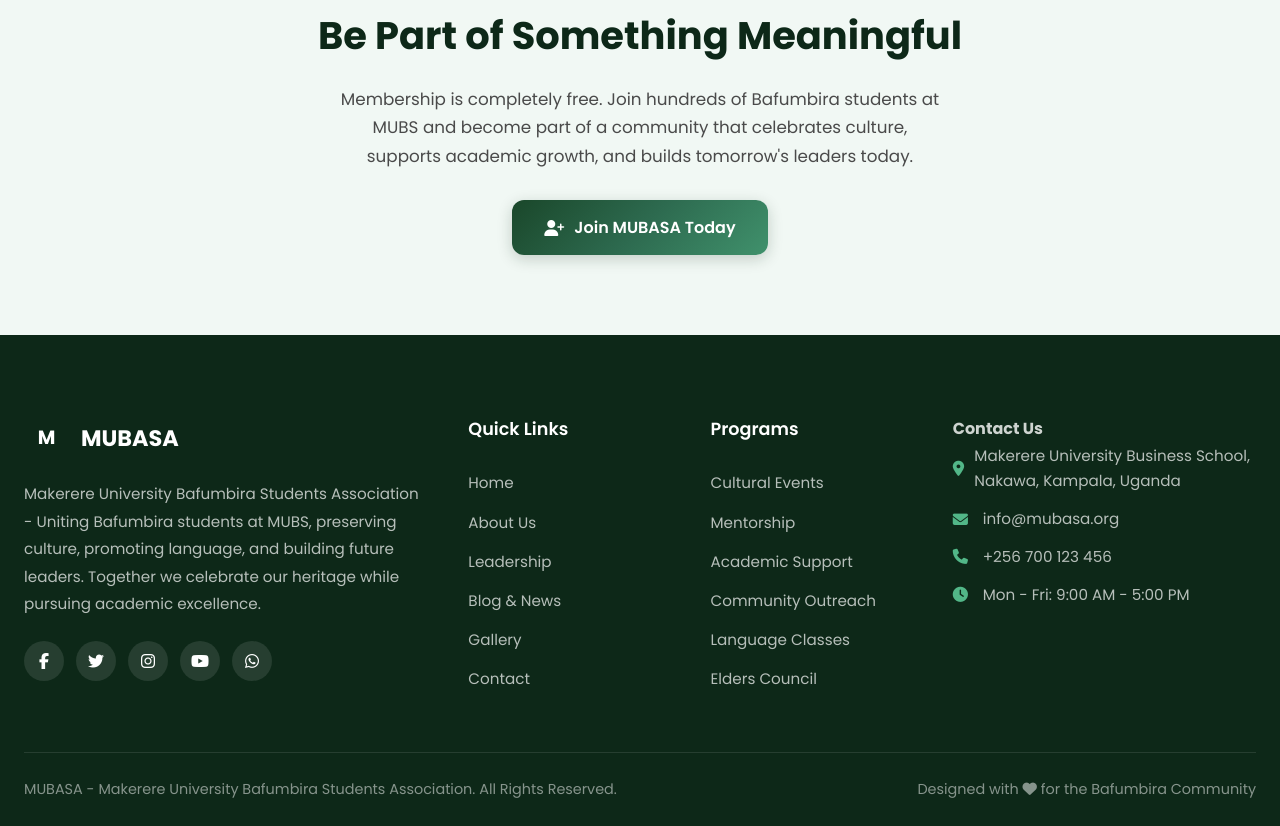
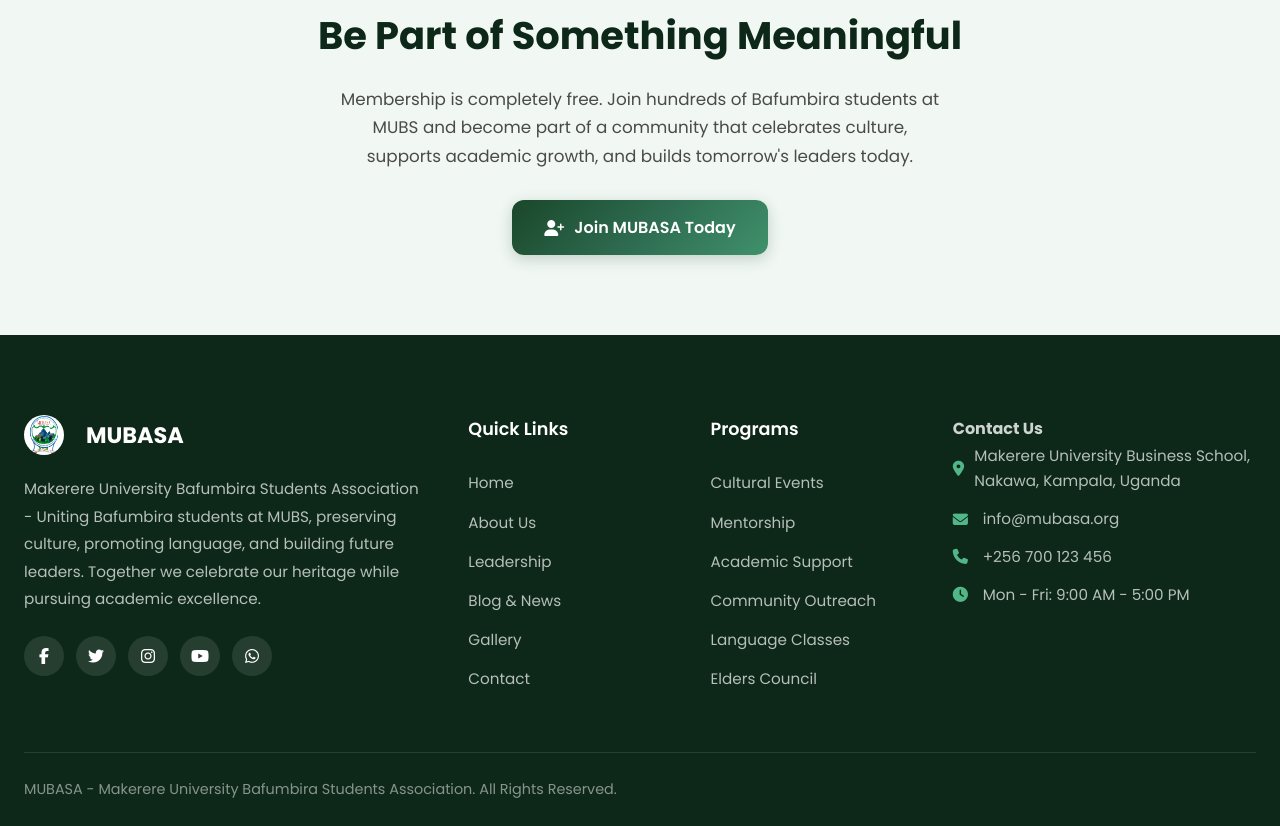
Before and after one commit to alphertech/MUBASA, a plain HTML site: page index.html in a window 1280 px wide. Shown: the part 8751-9577 px from the top of the page. Drawn offline with Linux system fonts and the light colour scheme.

Commit message:
footer logo

```diff
--- a/css/styles.css
+++ b/css/styles.css
@@ -730,6 +730,7 @@
 .footer { background: var(--primary-dark); color: rgba(255,255,255,0.8); padding: 80px 0 0; }
 .footer-grid { display: grid; grid-template-columns: 2fr 1fr 1fr 1.5fr; gap: 40px; margin-bottom: 60px; }
 .footer-brand .logo { color: var(--white); margin-bottom: 20px; }
+.footer-brand .footer-logo { width: 40px; height: 40px; margin-right: 10px; vertical-align: middle; border-radius: 50%; object-fit: cover; }
 .footer-brand p { font-size: 0.95rem; line-height: 1.8; margin-bottom: 24px; color: rgba(255,255,255,0.7); }
 .footer-brand .footer-social { display: flex; gap: 12px; }
 .footer-brand .footer-social a { width: 40px; height: 40px; border-radius: var(--radius-full); background: rgba(255,255,255,0.1); display: flex; align-items: center; justify-content: center; color: var(--white); font-size: 1rem; transition: var(--transition-fast); }
--- a/index.html
+++ b/index.html
@@ -638,7 +638,7 @@
             <div class="footer-grid">
                 <div class="footer-brand">
                     <a href="index.html" class="logo" aria-label="MUBASA Home">
-                        <div class="logo-icon">M</div>
+                        <img src="images/MUBS cambinet/mubasa logo.jpeg" alt="MUBASA Logo" class="footer-logo">
                         <span>MUBASA</span>
                     </a>
                     <p>
@@ -686,7 +686,6 @@
             </div>
             <div class="footer-bottom">
                 <p> MUBASA - Makerere University Bafumbira Students Association. All Rights Reserved.</p>
-                <p>Designed with <i class="fas fa-heart" aria-hidden="true"></i> for the Bafumbira Community</p>
             </div>
         </div>
     </footer>
```
Also changed, not shown: about.html (+1 -2 lines), blog.html (+1 -2 lines), contact.html (+1 -2 lines), gallery.html (+1 -2 lines), leadership.html (+1 -2 lines).
